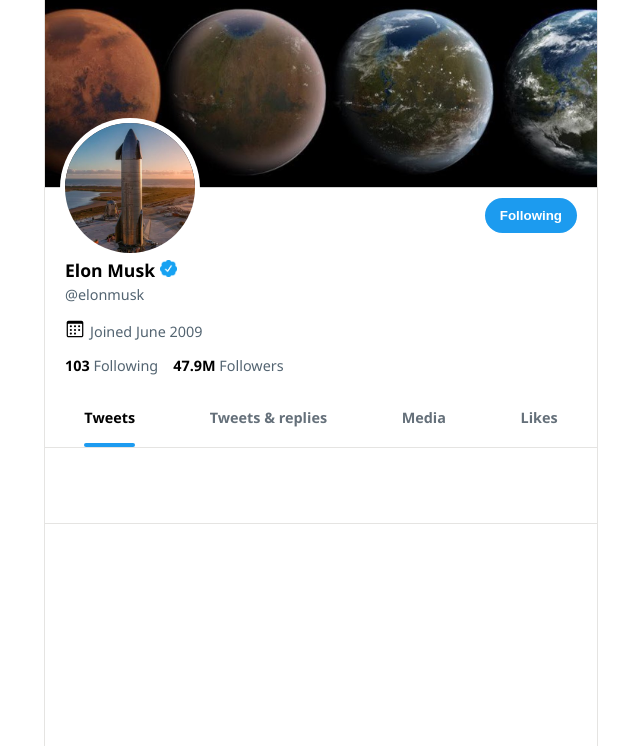
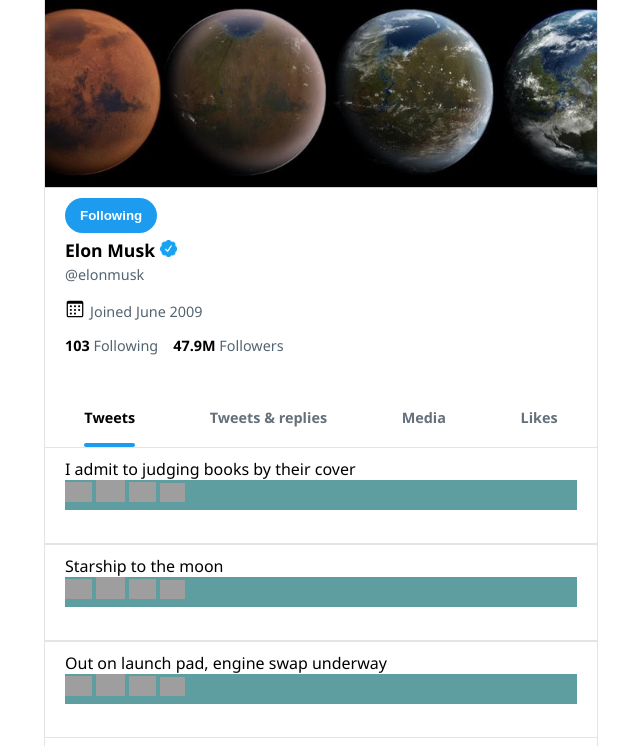
Before and after one commit to Nomadic337/Basic-Twitter, a plain HTML site: page index.html in a window 1280 px wide. Shown: the part 54-800 px from the top of the page, without its empty margins (319-959 px from the left). Drawn offline with Linux system fonts and the light colour scheme; grey boxes are pictures that could not be loaded.

Commit message:
JS dom generated background image

```diff
--- a/index.html
+++ b/index.html
@@ -16,13 +16,14 @@
 
             </div>
 
-            <div class="bg-image"></div>
+                            <!-- Area 2 background Image -->
+            <!-- <div class="bg-image"></div> -->
 
 
 
             <div class="dashboard">
                 <div class="img-and-btn">
-                    <div class="user-img"></div>
+                    <!-- <div class="user-img"></div> -->
 
                     <button class="follow-btn">Following</button>
                 </div>
@@ -33,6 +34,8 @@
 
             </div>
 
+
+
             <div class="twitter-menu">
                 <p class="menu-item"><span class="menu-item-active">Tweets</span></p>
                 <p class="menu-item"><span>Tweets & replies</span></p>
@@ -41,8 +44,9 @@
             </div>
 
             <!-- Might need to create with JS code -->
-            <div class="tweets-display">
-                <!-- <svg viewBox="0 0 24 24" aria-hidden="true" class=""><g><path d="M19.708 2H4.292C3.028 2 2 3.028 2 4.292v15.416C2 20.972 3.028 22 4.292 22h15.416C20.972 22 22 20.972 22 19.708V4.292C22 3.028 20.972 2 19.708 2zm.792 17.708c0 .437-.355.792-.792.792H4.292c-.437 0-.792-.355-.792-.792V6.418c0-.437.354-.79.79-.792h15.42c.436 0 .79.355.79.79V19.71z"></path><circle cx="7.032" cy="8.75" r="1.285"></circle><circle cx="7.032" cy="13.156" r="1.285"></circle><circle cx="16.968" cy="8.75" r="1.285"></circle><circle cx="16.968" cy="13.156" r="1.285"></circle><circle cx="12" cy="8.75" r="1.285"></circle><circle cx="12" cy="13.156" r="1.285"></circle><circle cx="7.032" cy="17.486" r="1.285"></circle><circle cx="12" cy="17.486" r="1.285"></circle></g></svg> -->
+            <div class="tweet-timeline">
+                <!-- <div class="tweet"></div> -->
+
             </div>
         </div>
 
@@ -54,5 +58,6 @@
 /* - Similar to how twitter looks right now instead of the
     version in the picture.
     - Added a "isVerified field to user objects."
+    - Project Link: nomadic337.github.io/basic-twitter/
 
 */
--- a/index.js
+++ b/index.js
@@ -53,7 +53,9 @@
 window.addEventListener("load", isUserVerified);
 
 
-// .header, get and add "Elon Musk" and "# Tweets" / Area 1
+
+
+// .header, get and add "Elon Musk" and "# Tweets" /   Area 1
 var header = document.querySelector(".header");
 header.innerHTML += `
     <div>
@@ -79,15 +81,43 @@
 }
 
 
-// Top Background Image / Area 2
-var backgroundImage = document.querySelector(".bg-image");
-backgroundImage.style.cssText = `
+
+
+// Top Background Image /    Area 2
+var backgroundImage = document.createElement("div");
+backgroundImage.classList.add("bg-image");
+
+backgroundImage.style.cssText += `
     background-image: url(${user1.coverPhotoURL});
     background-size: cover;
 
 `
 
+var container = document.querySelector(".container");
+var dashboard = document.querySelector(".dashboard");
+
+container.insertBefore(backgroundImage, dashboard);
+
+// console.log(backgroundImage);
+
+
+
+
+
 // Dashboard / Area 3
+
+var userImage = document.createElement("div");
+userImage.classList.add("user-image");
+userImage.style.cssText += `
+    background-image: url(${user1.coverPhotoURL});
+    background-size: cover;
+
+`
+var btnImageContainer = document.querySelector(".img-and-btn");
+btnImageContainer.appendChild(userImage);
+
+// var userImage
+
 
 // Follow button logic
 function FollowOrNot(followButton) {
@@ -175,12 +205,36 @@
 console.log(tweetsOfUser);
 
 // Tweets
-var tweet = document.createElement("div");
-tweet.classList.add("tweets-display");
-console.log(tweet);
+
+var tweetContainer = document.querySelector(".tweet-timeline");
+// console.log(tweetContainer);
 
 
 for (let tweet of tweetsOfUser) {
-    console.log(tweet.text);
-    console.log(tweet.timestamp);
+    var tweetDiv = document.createElement("div");
+    tweetDiv.classList.add("tweet");
+
+    // tweetDiv.appendChild(backgroundImage.cloneNode(true));
+    console.log(tweetDiv);
+    tweetDiv.innerHTML =   `
+
+
+        <p>${tweet.text}</p>
+
+        <div class="engagement">
+            <img class = "message-icon" src="https://img.icons8.com/material-outlined/24/000000/speech-bubble.png"/>
+            <img class = "retweet-icon" src="https://img.icons8.com/material-outlined/50/000000/retweet.png"/>
+            <img class = "like-icon" src="https://img.icons8.com/material-outlined/32/000000/filled-like.png"/>
+            <img class = "share-icon" src="https://img.icons8.com/material-two-tone/32/000000/share-rounded.png"/>
+
+
+        </div>
+    `
+
+
+    tweetContainer.appendChild(tweetDiv);
+
+
+    // console.log(tweet.text);
+    // console.log(tweet.timestamp);
 }
--- a/style.css
+++ b/style.css
@@ -16,7 +16,7 @@
     height: 1500px;
 }
 
-.bg-image, .dashboard, .tweets {
+.bg-image, .dashboard {
     border-bottom: 1px solid lightgrey;
     padding: 20px;
 }
@@ -84,7 +84,6 @@
     border-radius: 50%;
     box-shadow: 0 0 0 5px white;
     margin-top: -85px;
-    background-image: url('assets/elonmusk.jpg');
     background-size: cover;
     background-repeat: no-repeat;
 
@@ -178,14 +177,52 @@
 }
 
 
-.tweets-display {
+.tweet {
     height: 75px;
     border: 1px solid #E5E4E2;
     border-right: none;
     border-left: none;
+    padding: 10px 20px;
+
 }
 
-.tweets-display:hover {
+.tweet:hover {
     cursor: pointer;
     background-color: #E5E4E2;
 }
+
+/* .img-and-btn > .user-img {
+    height: 130px;
+    width: 130px;
+    object-fit: cover;
+    border-radius: 50%;
+    box-shadow: 0 0 0 5px white;
+    margin-top: -85px;
+    background-image: url('assets/elonmusk.jpg');
+    background-size: cover;
+    background-repeat: no-repeat;
+
+} */
+
+
+.engagement {
+    height: 30px;
+    background-color: cadetblue;
+
+}
+
+.message-icon {
+    height: 20px;
+}
+
+.retweet-icon {
+    height: 22px;
+}
+
+.like-icon {
+    height: 20px;
+}
+
+.share-icon {
+    height: 19px;
+}
```
